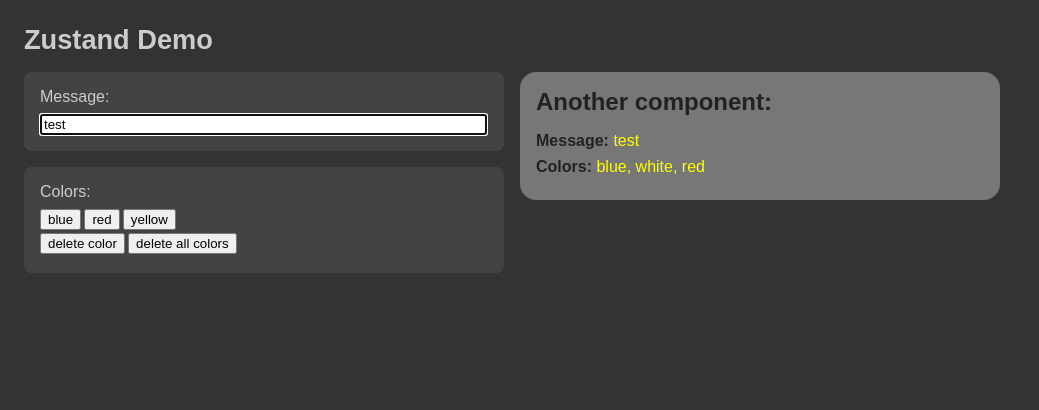
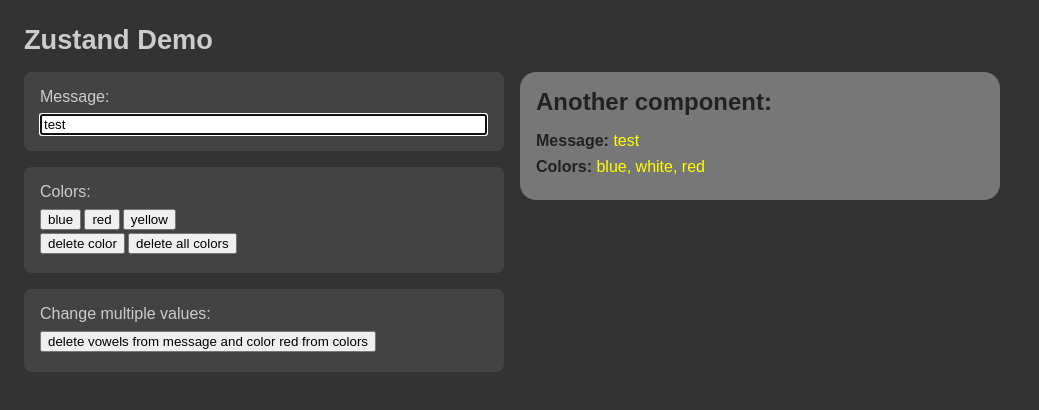
Before and after one commit to edwardtanguay/et01-zustand-state-demo, a React (Vite) app: page / in a window 1280 px wide. Shown: the top 410 px of the page, without its empty margins (0-1039 px from the left). Built offline with nearby package versions, Linux system fonts and the light colour scheme.

Commit message:
multiple values

```diff
--- a/src/App.tsx
+++ b/src/App.tsx
@@ -40,6 +40,18 @@
 							delete all colors
 						</button>
 					</div>
+
+					<div className="data">
+						<label>Change multiple values:</label>
+						<div>
+							<button
+								onClick={() => store.deleteVowelsAndColorRed()}
+							>
+								delete vowels from message and color red from
+								colors
+							</button>
+						</div>
+					</div>
 				</section>
 				<section className="dataArea">
 					<InfoBox />
--- a/src/store.tsx
+++ b/src/store.tsx
@@ -7,6 +7,7 @@
 	setColors: (colors: string[]) => void;
 	addColor: (color: string) => void;
 	deleteColor: () => void;
+	deleteVowelsAndColorRed: () => void;
 }
 
 export const useStore = create<IStore>(
@@ -20,5 +21,12 @@
 			set((state) => ({ ...state, colors: [...state.colors, color] })),
 		deleteColor: () =>
 			set((state) => ({ ...state, colors: state.colors.slice(0, -1) })),
+		deleteVowelsAndColorRed: () =>
+			set((state) => {
+				const _state = { ...state };
+				_state.message = _state.message.replace(/[aeiou]/gi, '');
+				_state.colors = _state.colors.filter((m) => m !== 'red');
+				return _state;
+			}),
 	})
 );
```
Lines whose indentation alone changed are shown as unchanged.
